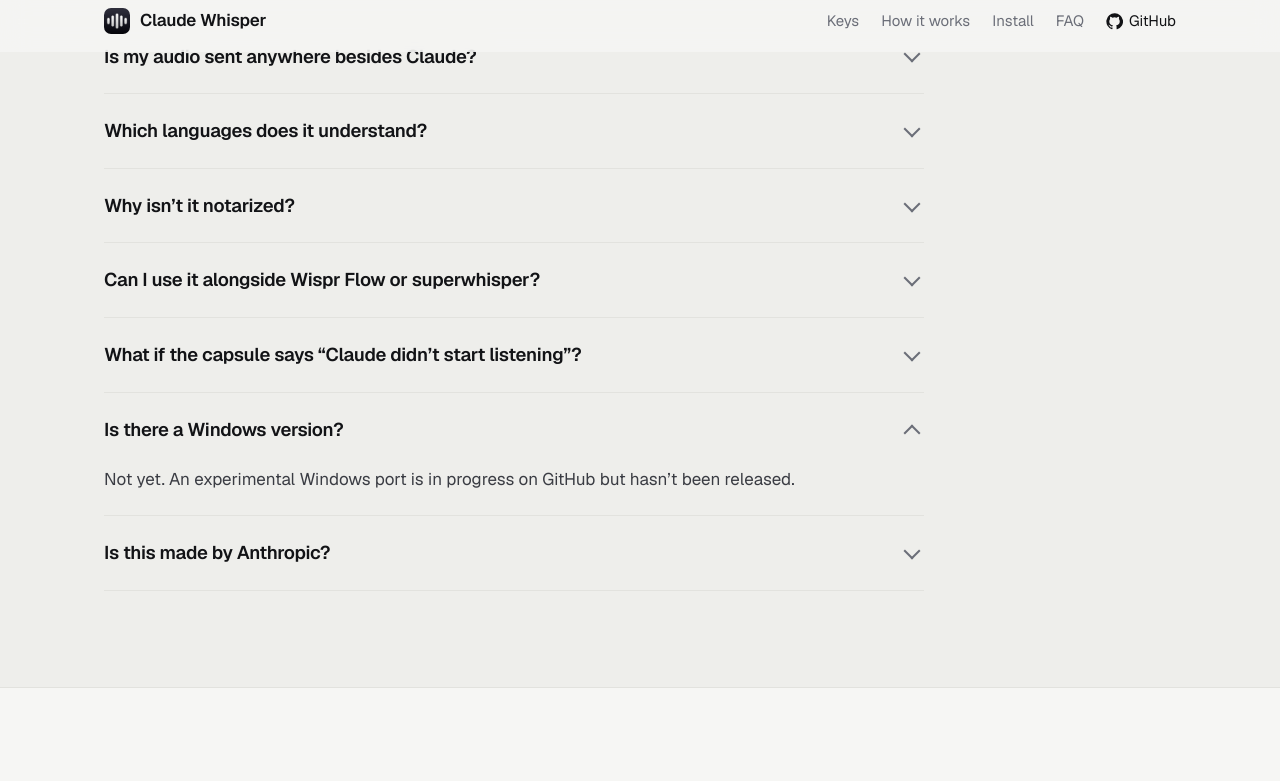
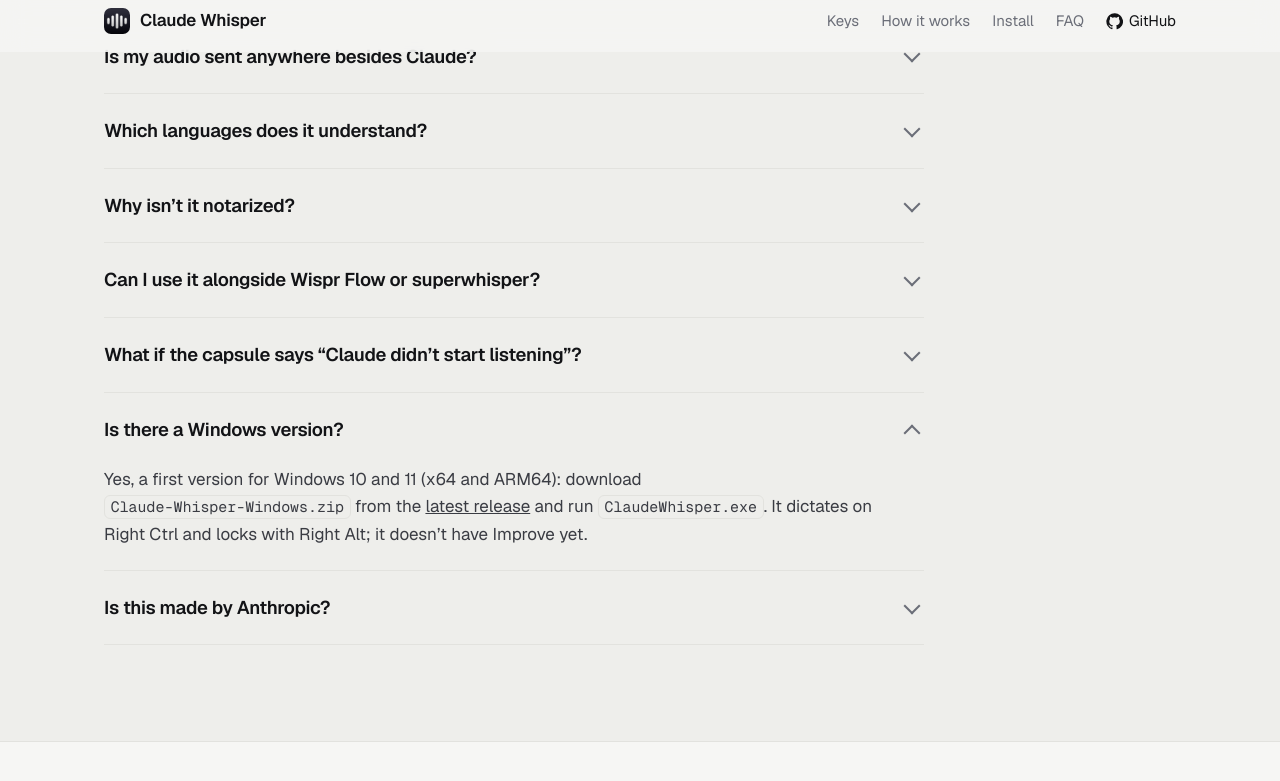
Before and after one commit to viachm/claude-whisper, a plain HTML site: page index.html in a window 1280 px wide. Both pictures are taken after a click on the heading "Is there a Windows version?". Shown: the part 6459-7240 px from the top of the page. Drawn offline with nearby package versions, Linux system fonts and the light colour scheme.

Commit message:
Windows is released now
Co-Authored-By: Claude Opus 5.5 <noreply@anthropic.com>
Claude-Session: https://claude.ai/code/session_01TjJYSAzmc2nth4bk3WDmVq

```diff
--- a/index.html
+++ b/index.html
@@ -738,7 +738,7 @@ footer .disclaimer { max-width: 44em; margin: 10px 0 0; }
         </details>
         <details>
           <summary>Is there a Windows version?</summary>
-          <div class="a"><p>Not yet. An experimental Windows port is in progress on GitHub but hasn’t been released.</p></div>
+          <div class="a"><p>Yes, a first version for Windows 10 and 11 (x64 and ARM64): download <code>Claude-Whisper-Windows.zip</code> from the <a href="https://github.com/viachm/claude-whisper/releases/latest">latest release</a> and run <code>ClaudeWhisper.exe</code>. It dictates on Right Ctrl and locks with Right Alt; it doesn’t have Improve yet.</p></div>
         </details>
         <details>
           <summary>Is this made by Anthropic?</summary>
```
